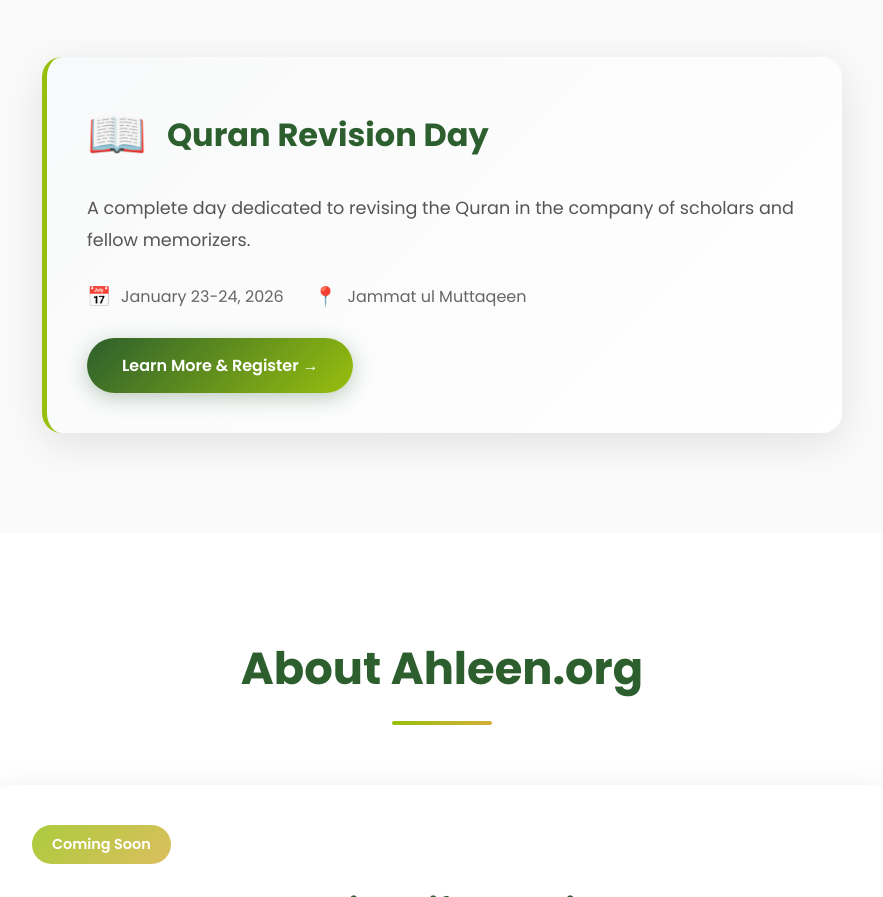
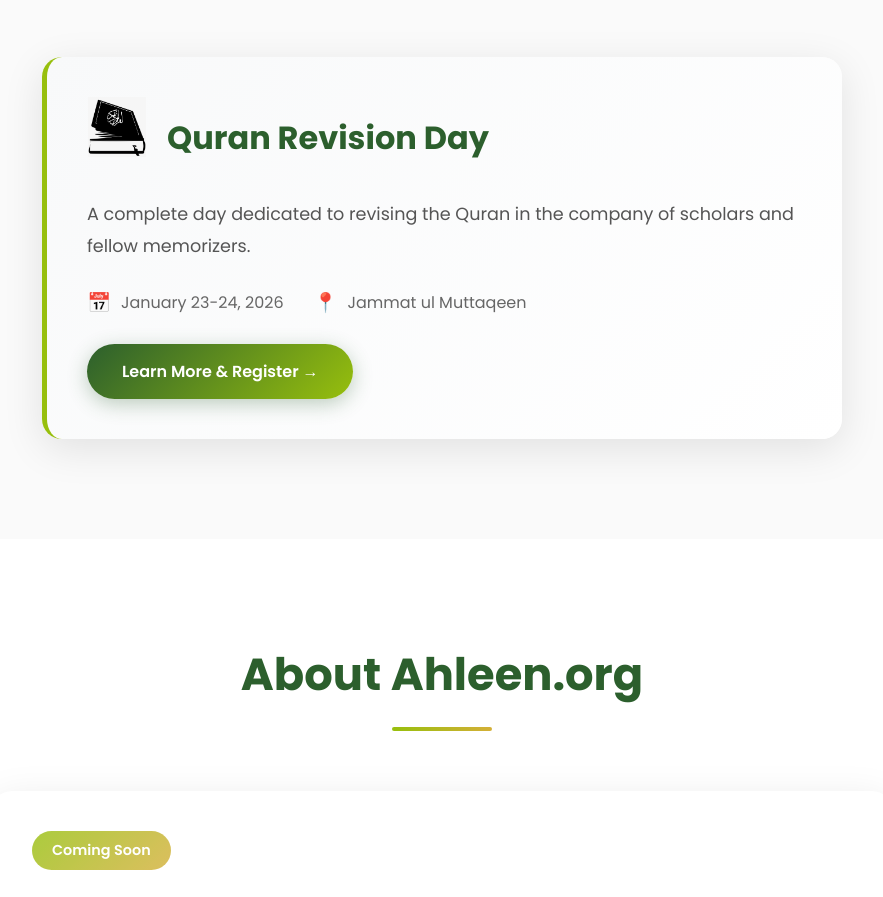
Before and after one commit to AliBashir489/ahleen.org, a plain HTML site: page index.html in a window 1280 px wide. Shown: the part 995-1892 px from the top of the page, without its empty margins (198-1081 px from the left). Drawn offline with Linux system fonts and the light colour scheme.

Commit message:
Replace book emoji with Quran icon image

```diff
--- a/index.html
+++ b/index.html
@@ -32,7 +32,9 @@
 
             <div class="event-card slide-up-delay">
                 <div class="event-header">
-                    <div class="event-icon">📖</div>
+                    <div class="event-icon">
+                        <img src="/images/167-1671420_al-quran-icon-png.png" alt="Quran Icon" class="quran-icon">
+                    </div>
                     <h3>Quran Revision Day</h3>
                 </div>
                 <div class="event-body">
--- a/styles.css
+++ b/styles.css
@@ -207,6 +207,12 @@ html {
 
 .event-icon {
     font-size: 3rem;
+}
+
+.quran-icon {
+    width: 60px;
+    height: 60px;
+    object-fit: contain;
 }
 
 .event-header h3 {
```
Also changed, not shown: images/Image (5).png (added).
